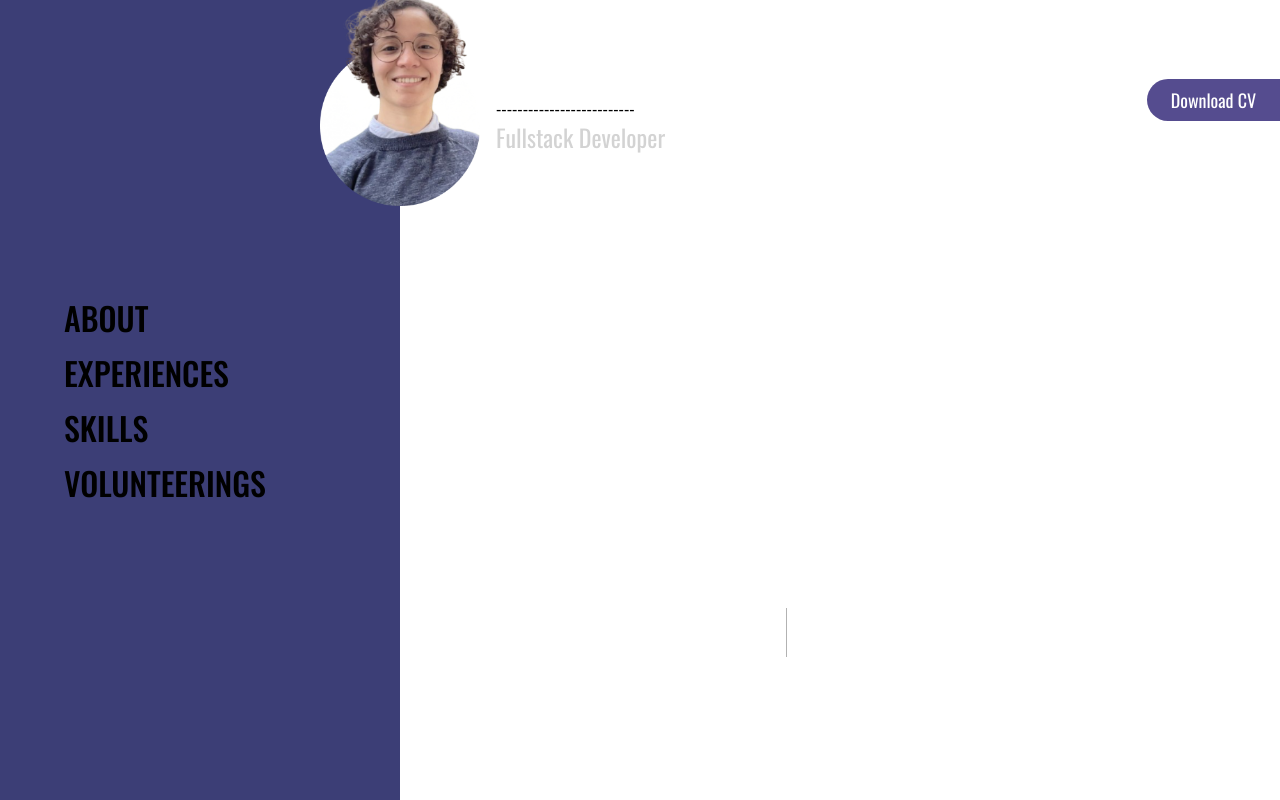
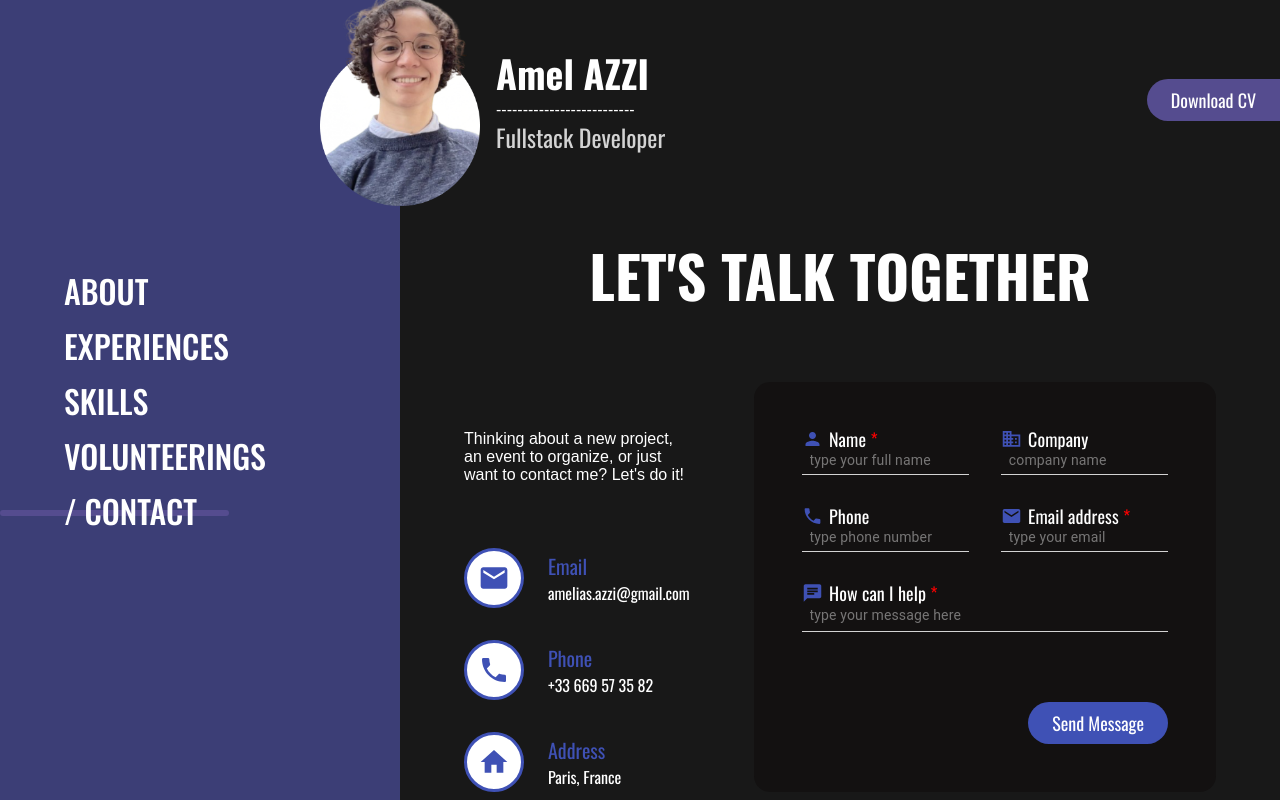
Before and after one commit to amelazzi/my-portfolio, a Next.js app: page /contact in a window 1280 px wide. Before the commit this address had no page. Built offline with nearby package versions, Linux system fonts and the light colour scheme; a web font is replaced by a local one.

Commit message:
💄 Add Contact page

```diff
--- /dev/null
+++ b/src/app/components/contact/contact.css
@@ -0,0 +1,30 @@
+.contact-section {
+  height: 100%;
+  display: flex;
+  flex-direction: column;
+  align-items: center;
+  margin: auto;
+  gap: 64px;
+}
+
+.contact {
+  width: 100%;
+  height: 100%;
+  display: flex;
+  justify-content: space-between;
+  gap: 64px;
+}
+
+.contact-information {
+  width: 30%;
+  display: flex;
+  flex-direction: column;
+  gap: 64px;
+  margin-top: 48px;
+}
+
+.coords {
+  display: flex;
+  flex-direction: column;
+  gap: 32px;
+}
--- /dev/null
+++ b/src/app/components/contact/contact.tsx
@@ -0,0 +1,35 @@
+import React from "react";
+import Form from "./form/form";
+import Coord from "./coord/coord";
+import EmailIcon from "@mui/icons-material/Email";
+import PhoneIcon from "@mui/icons-material/Phone";
+import HomeIcon from "@mui/icons-material/Home";
+import "./contact.css";
+
+function Contact() {
+  return (
+    <div className="contact-section">
+      <h1> LET'S TALK TOGETHER </h1>
+      <div className="contact">
+        <div className="contact-information">
+          <p>
+            Thinking about a new project, an event to organize, or just want to
+            contact me? Let's do it!
+          </p>
+          <div className="coords">
+            <Coord
+              icon={<EmailIcon />}
+              name="Email"
+              value="amelias.azzi@gmail.com"
+            />
+            <Coord icon={<PhoneIcon />} name="Phone" value="+33 669 57 35 82" />
+            <Coord icon={<HomeIcon />} name="Address" value="Paris, France" />
+          </div>
+        </div>
+        <Form />
+      </div>
+    </div>
+  );
+}
+
+export default Contact;
--- a/src/app/components/sidebar/sidebar.tsx
+++ b/src/app/components/sidebar/sidebar.tsx
@@ -48,6 +48,12 @@ function Sidebar() {
         >
           {pathname === "/volunteerings" && "/"} VOLUNTEERINGS
         </Link>
+        <Link
+          href="/contact"
+          className={`section-link ${pathname === "/contact" ? "active" : ""}`}
+        >
+          {pathname === "/contact" && "/"} CONTACT
+        </Link>
       </nav>
     </div>
   );
--- /dev/null
+++ b/src/app/contact/page.tsx
@@ -0,0 +1,3 @@
+import Contact from "../components/contact/contact";
+
+export default Contact;
--- a/src/app/layout.css
+++ b/src/app/layout.css
@@ -19,7 +19,7 @@
 main {
   grid-area: main;
   height: 75vh;
-  padding: 32px;
+  padding: 32px 64px;
 }
 
 .download-btn {
--- a/src/app/styles/globals.css
+++ b/src/app/styles/globals.css
@@ -20,8 +20,15 @@ body {
 a,
 h1,
 h2,
+h3,
+h4,
+h5,
+h6,
 p {
   width: fit-content;
+  background-clip: text;
+  -webkit-background-clip: text;
+  color: white;
 }
 
 a {
@@ -35,9 +42,6 @@ h3,
 h4,
 h5,
 h6 {
-  background-clip: text;
-  -webkit-background-clip: text;
-  color: white;
   font-family: var(--font-oswald);
   font-size: 58px;
   font-weight: bold;
```
